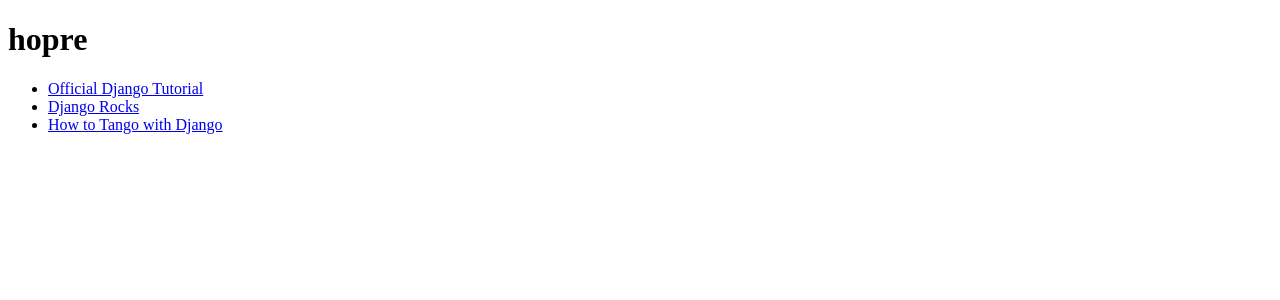
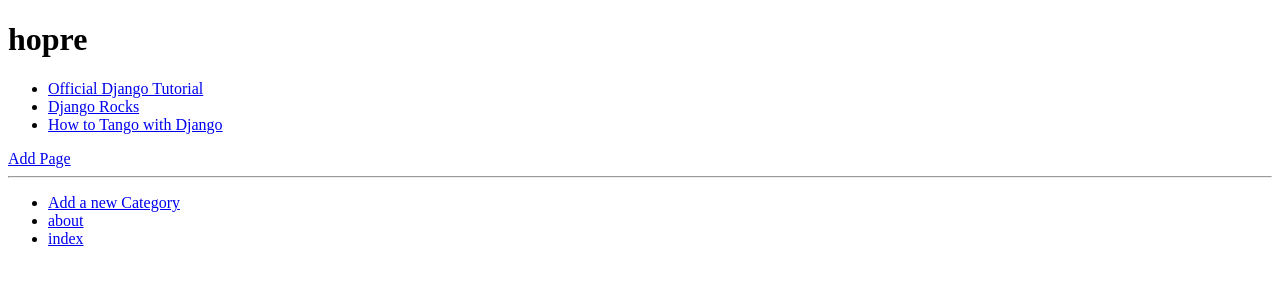
Before and after one commit to 2604461c/tango_with_django_project, a Django app: a page that uses templates/rango/category.html in a window 1280 px wide. Shown: the top 300 px of the page. Run offline with Django 3.2, Linux system fonts and the light colour scheme; data comes from the database, SQL or seed files in the repository.

Commit message:
Final commit chapter 8~ish

```diff
--- /dev/null
+++ b/templates/rango/base.html
@@ -0,0 +1,28 @@
+<!DOCTYPE html>
+{% load staticfiles %}
+
+<html>
+    <head>
+        <title>
+            Rango-
+            {% block title_block %}
+                Hot to Tango with Django!
+            {% endblock %}
+        </title>
+    </head>
+
+    <body>
+        <div>
+            {% block body_block %}
+            {% endblock %}
+        </div>
+        <hr />
+        <div>
+            <ul>
+                <li><a href="{% url 'rango:add_category' %}">Add a new Category</a></li>
+                <li><a href="{% url 'rango:about' %}">about</a></li>
+                <li><a href="{% url 'rango:index' %}">index</a></li>
+            </ul>
+        </div>
+    </body>
+</html>
--- a/templates/rango/category.html
+++ b/templates/rango/category.html
@@ -1,13 +1,17 @@
 <!DOCTYPE html>
 
-<html>
+{% extends 'rango/base.html' %}
+{% load staticfiles %}
 
-<head>
-<title>Rango</title>
-</head>
+{% block title_block %}
+    {% if category %}
+        {{ category.name }}
+    {% else %}
+        Unknown Category
+    {% endif %}
+{% endblock %}
 
-<body>
-<div>
+{% block body_block %}
     {% if category %}
     <h1>{{ category.name }}</h1>
     {% if pages %}
@@ -19,10 +23,9 @@
     {% else %}
     <strong>No pages currently in category.</strong>
     {% endif %}
+
+    <a href="{% url 'rango:add_page' category.slug %}">Add Page</a> <br />
     {% else %}
-The specified category does not exist.
+    The specified cateogory does not exist.
     {% endif %}
-</div>
-</body>
-
-</html>
+{% endblock %}
```
Lines whose indentation alone changed are shown as unchanged.
